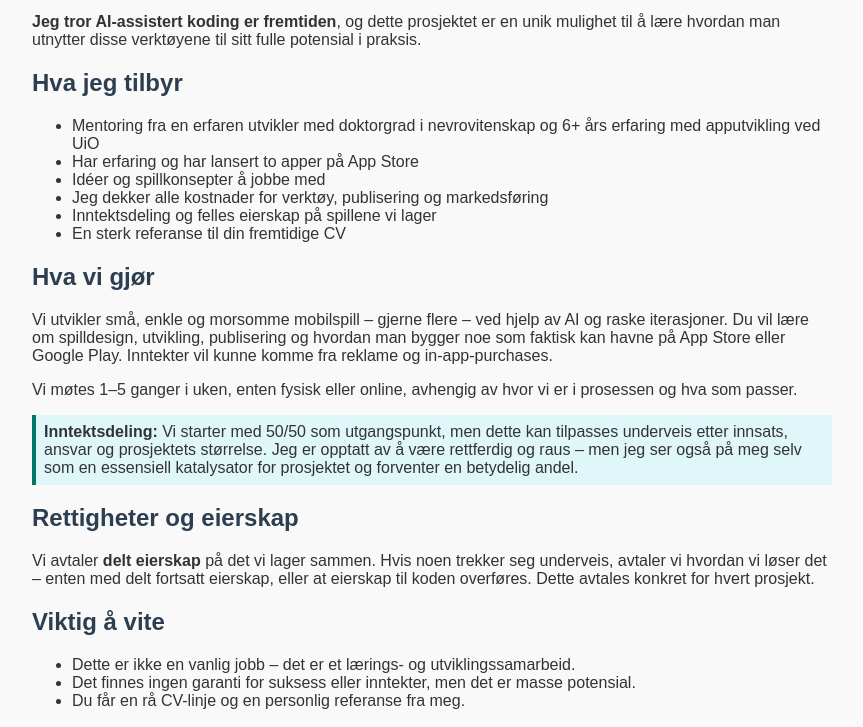
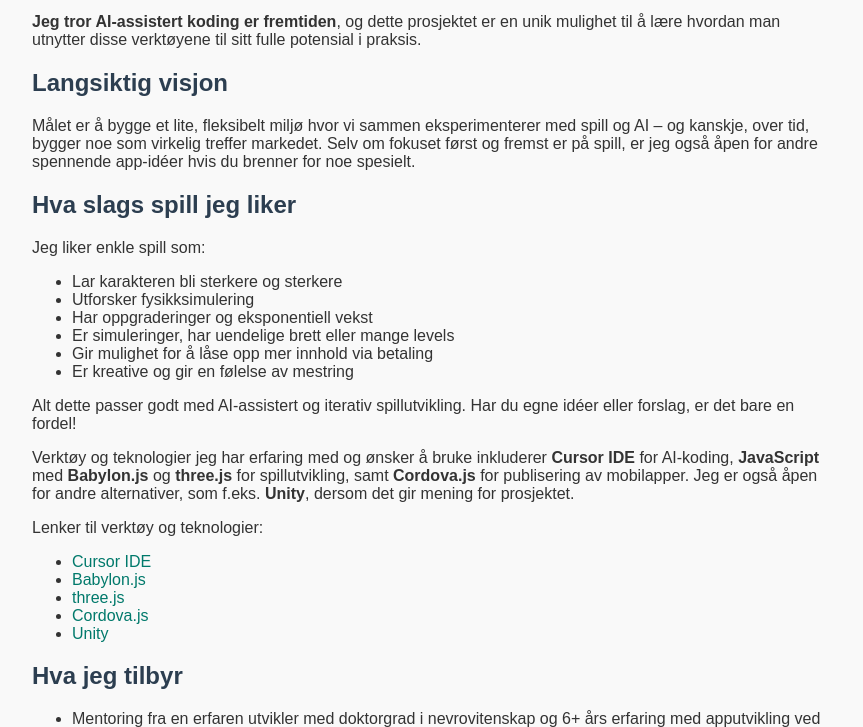
Before and after one commit to Anders-Lunde/Anders-Lunde.github.io, a plain HTML site: page index.html in a window 1280 px wide. Shown: the part 206-933 px from the top of the page, without its empty margins (208-1071 px from the left). Drawn offline with Linux system fonts and the light colour scheme.

Commit message:
Initial commit

```diff
--- a/index.html
+++ b/index.html
@@ -31,6 +31,16 @@
       text-decoration: none;
       border-radius: 4px;
     }
+    .tech-links {
+      margin: 1rem 0;
+    }
+    .tech-links a {
+      color: #00796b;
+      text-decoration: none;
+    }
+    .tech-links a:hover {
+      text-decoration: underline;
+    }
     footer {
       margin-top: 4rem;
       font-size: 0.9rem;
@@ -53,12 +63,40 @@
 
   <p><strong>Jeg tror AI-assistert koding er fremtiden</strong>, og dette prosjektet er en unik mulighet til å lære hvordan man utnytter disse verktøyene til sitt fulle potensial i praksis.</p>
 
+  <h2>Langsiktig visjon</h2>
+  <p>Målet er å bygge et lite, fleksibelt miljø hvor vi sammen eksperimenterer med spill og AI – og kanskje, over tid, bygger noe som virkelig treffer markedet. Selv om fokuset først og fremst er på spill, er jeg også åpen for andre spennende app-idéer hvis du brenner for noe spesielt.</p>
+
+  <h2>Hva slags spill jeg liker</h2>
+  <p>Jeg liker enkle spill som:</p>
+  <ul>
+    <li>Lar karakteren bli sterkere og sterkere</li>
+    <li>Utforsker fysikksimulering</li>
+    <li>Har oppgraderinger og eksponentiell vekst</li>
+    <li>Er simuleringer, har uendelige brett eller mange levels</li>
+    <li>Gir mulighet for å låse opp mer innhold via betaling</li>
+    <li>Er kreative og gir en følelse av mestring</li>
+  </ul>
+  <p>Alt dette passer godt med AI-assistert og iterativ spillutvikling. Har du egne idéer eller forslag, er det bare en fordel!</p>
+
+  <p>Verktøy og teknologier jeg har erfaring med og ønsker å bruke inkluderer <strong>Cursor IDE</strong> for AI-koding, <strong>JavaScript</strong> med <strong>Babylon.js</strong> og <strong>three.js</strong> for spillutvikling, samt <strong>Cordova.js</strong> for publisering av mobilapper. Jeg er også åpen for andre alternativer, som f.eks. <strong>Unity</strong>, dersom det gir mening for prosjektet.</p>
+
+  <div class="tech-links">
+    <p>Lenker til verktøy og teknologier:</p>
+    <ul>
+      <li><a href="https://www.cursor.so/" target="_blank">Cursor IDE</a></li>
+      <li><a href="https://www.babylonjs.com/" target="_blank">Babylon.js</a></li>
+      <li><a href="https://threejs.org/" target="_blank">three.js</a></li>
+      <li><a href="https://cordova.apache.org/" target="_blank">Cordova.js</a></li>
+      <li><a href="https://unity.com/" target="_blank">Unity</a></li>
+    </ul>
+  </div>
+
   <h2>Hva jeg tilbyr</h2>
   <ul>
     <li>Mentoring fra en erfaren utvikler med doktorgrad i nevrovitenskap og 6+ års erfaring med apputvikling ved UiO</li>
     <li>Har erfaring og har lansert to apper på App Store</li>
     <li>Idéer og spillkonsepter å jobbe med</li>
-    <li>Jeg dekker alle kostnader for verktøy, publisering og markedsføring</li>
+    <li>Jeg dekker alle relevante kostnader knyttet til abonnement på AI-modeller og Cursor (typisk 200–300 NOK/mnd), Apple Developer-avgift (ca. 1000 NOK/år), og eventuelle markedsføringsutgifter. Utstyr som PC, mobil eller nettbrett må du ha selv.</li>
     <li>Inntektsdeling og felles eierskap på spillene vi lager</li>
     <li>En sterk referanse til din fremtidige CV</li>
   </ul>
@@ -79,6 +117,13 @@
     <li>Dette er ikke en vanlig jobb – det er et lærings- og utviklingssamarbeid.</li>
     <li>Det finnes ingen garanti for suksess eller inntekter, men det er masse potensial.</li>
     <li>Du får en rå CV-linje og en personlig referanse fra meg.</li>
+  </ul>
+
+  <h2>Ofte stilte spørsmål</h2>
+  <ul>
+    <li><strong>Må jeg kunne AI-programmering?</strong> Nei, du vil lære det sammen med meg – men det hjelper om du har logisk sans og nysgjerrighet.</li>
+    <li><strong>Får jeg betalt?</strong> Nei, dette er et samarbeid hvor vi deler inntektene som potensielt kommer. Du får også veiledning, erfaring og en god referanse.</li>
+    <li><strong>Er det et fast tidspunkt?</strong> Vi avtaler fleksibelt. Det kan variere fra uke til uke.</li>
   </ul>
 
   <h2>Interessert?</h2>
```
